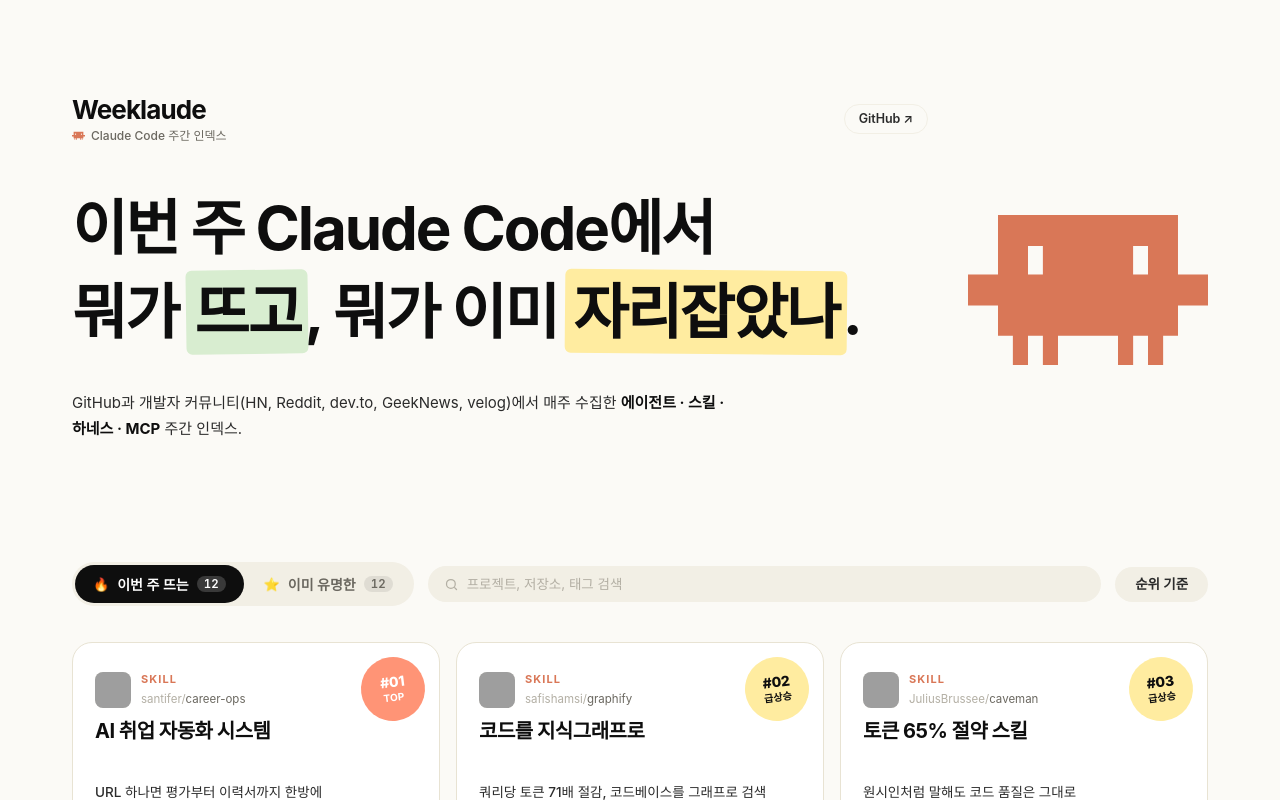
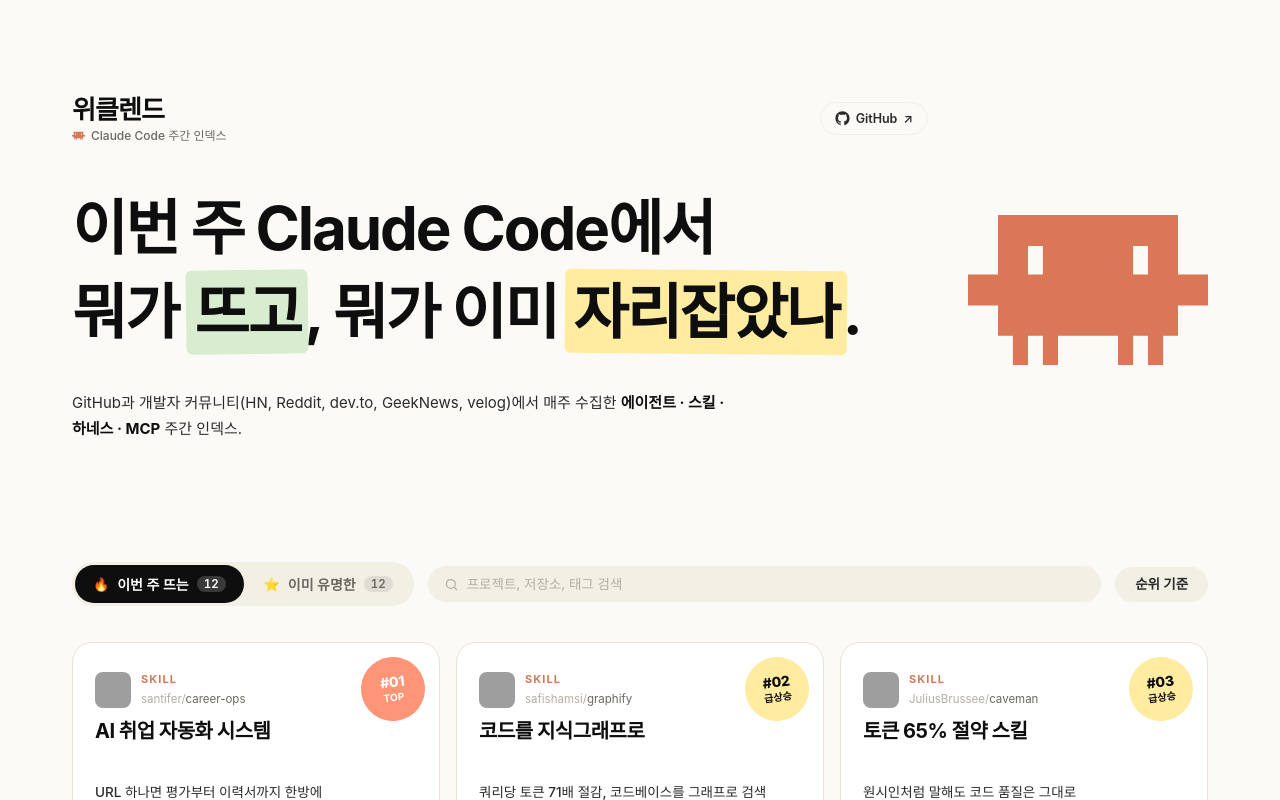
Before and after one commit to INNO-HI/cc-trends, a plain HTML site: page site/index.html in a window 1280 px wide. Shown: the top 800 px of the page. Drawn offline with Linux system fonts and the light colour scheme; grey boxes are pictures that could not be loaded; a web font is replaced by a local one.

Commit message:
ui: add GitHub icon + right-align, rename Weeklaude → 위클렌드

```diff
--- a/site/index.html
+++ b/site/index.html
@@ -3,12 +3,12 @@
 <head>
 <meta charset="UTF-8" />
 <meta name="viewport" content="width=device-width, initial-scale=1.0" />
-<title>Weeklaude — Claude Code 도구 주간 인덱스</title>
+<title>위클렌드 — Claude Code 도구 주간 인덱스</title>
 <meta name="description" content="Claude Code 쓰는 사람들을 위한 주간 도구 인덱스. 에이전트, 스킬, 하네스, MCP를 GitHub과 개발자 커뮤니티에서 매주 모아 정리합니다." />
 <meta name="theme-color" content="#fbfaf6" />
 
 <meta property="og:type" content="website" />
-<meta property="og:title" content="Weeklaude — Claude Code 도구 주간 인덱스" />
+<meta property="og:title" content="위클렌드 — Claude Code 도구 주간 인덱스" />
 <meta property="og:description" content="에이전트, 스킬, 하네스, MCP를 매주 모아 정리하는 Claude Code 도구 인덱스." />
 <meta property="og:url" content="https://inno-hi.github.io/cc-trends/" />
 <meta property="og:image" content="https://inno-hi.github.io/cc-trends/og.png" />
@@ -16,7 +16,7 @@
 <meta property="og:image:height" content="630" />
 <meta property="og:image:alt" content="cc-trends — 이번 주 Claude Code에서 뭐가 뜨고, 뭐가 이미 자리잡았나." />
 <meta name="twitter:card" content="summary_large_image" />
-<meta name="twitter:title" content="Weeklaude — Claude Code 도구 주간 인덱스" />
+<meta name="twitter:title" content="위클렌드 — Claude Code 도구 주간 인덱스" />
 <meta name="twitter:description" content="GitHub과 개발자 커뮤니티에서 매주 수집한 에이전트·스킬·하네스·MCP 인덱스." />
 <meta name="twitter:image" content="https://inno-hi.github.io/cc-trends/og.png" />
 <meta property="og:locale" content="ko_KR" />
@@ -35,7 +35,7 @@
   <div class="hero-main">
     <div class="brand-row">
       <div class="service-brand">
-        <span class="service-name">Weeklaude</span>
+        <span class="service-name">위클렌드</span>
         <span class="service-sub">
           <svg width="13" height="13" viewBox="0 0 24 24" fill="none" aria-hidden="true">
             <path fill-rule="evenodd" clip-rule="evenodd" d="M20.998 10.949H24v3.102h-3v3.028h-1.487V20H18v-2.921h-1.487V20H15v-2.921H9V20H7.488v-2.921H6V20H4.487v-2.921H3V14.05H0V10.95h3V5h17.998v5.949zM6 10.949h1.488V8.102H6v2.847zm10.51 0H18V8.102h-1.49v2.847z" fill="#D97757"/>
@@ -43,7 +43,11 @@
           Claude Code 주간 인덱스
         </span>
       </div>
-      <a class="top-link" href="https://github.com/INNO-HI-Inc/claude-trend" target="_blank" rel="noopener">GitHub ↗</a>
+      <a class="top-link" href="https://github.com/INNO-HI/cc-trends" target="_blank" rel="noopener" aria-label="GitHub 저장소 열기">
+        <svg width="15" height="15" viewBox="0 0 24 24" fill="currentColor" aria-hidden="true"><path d="M12 .5C5.73.5.67 5.56.67 11.83c0 5.01 3.24 9.26 7.75 10.76.57.1.78-.24.78-.55v-1.93c-3.15.69-3.81-1.52-3.81-1.52-.52-1.31-1.26-1.66-1.26-1.66-1.03-.7.08-.69.08-.69 1.14.08 1.74 1.17 1.74 1.17 1.01 1.74 2.66 1.24 3.31.95.1-.74.4-1.24.72-1.53-2.51-.29-5.15-1.25-5.15-5.57 0-1.23.44-2.23 1.16-3.02-.12-.29-.5-1.44.11-3 0 0 .95-.3 3.1 1.16.9-.25 1.86-.38 2.82-.38.96 0 1.92.13 2.82.38 2.15-1.46 3.1-1.16 3.1-1.16.61 1.56.23 2.71.11 3 .72.79 1.16 1.79 1.16 3.02 0 4.33-2.65 5.28-5.17 5.56.41.35.77 1.05.77 2.11v3.13c0 .31.21.66.79.55 4.5-1.5 7.74-5.75 7.74-10.76C23.33 5.56 18.27.5 12 .5z"/></svg>
+        <span>GitHub</span>
+        <span class="top-link-arrow">↗</span>
+      </a>
     </div>
     <h1>이번 주 Claude Code에서<br/>뭐가 <em class="hl-mint">뜨고</em>, 뭐가 이미 <em class="hl-lemon">자리잡았나</em>.</h1>
     <p class="subtitle">
--- a/site/styles.css
+++ b/site/styles.css
@@ -102,6 +102,8 @@
 .top-link {
   display: inline-flex;
   align-items: center;
+  gap: 6px;
+  margin-left: auto;
   padding: 8px 14px;
   font-family: inherit;
   font-size: 12.5px;
```
Also changed, not shown: site/README.md.
